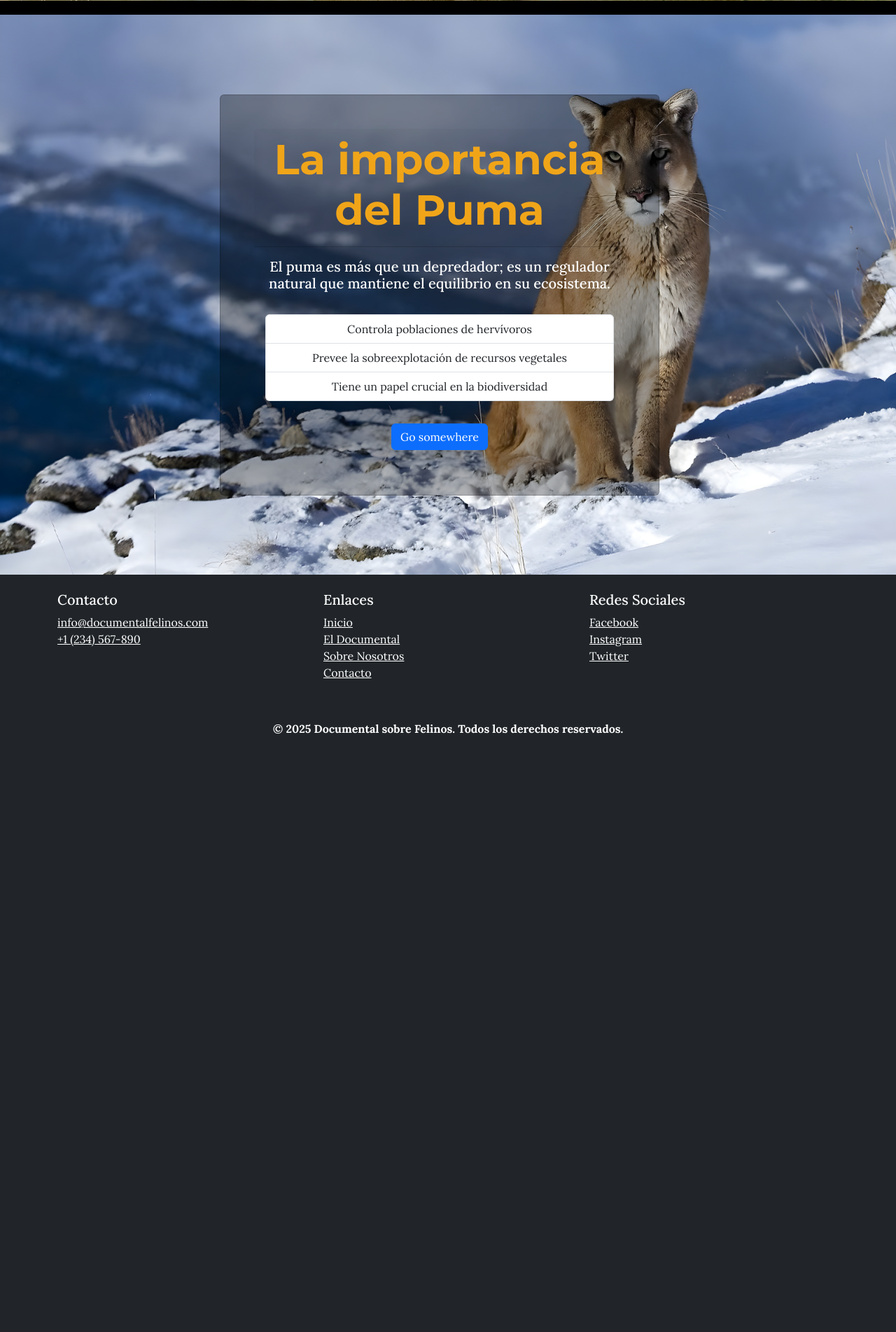
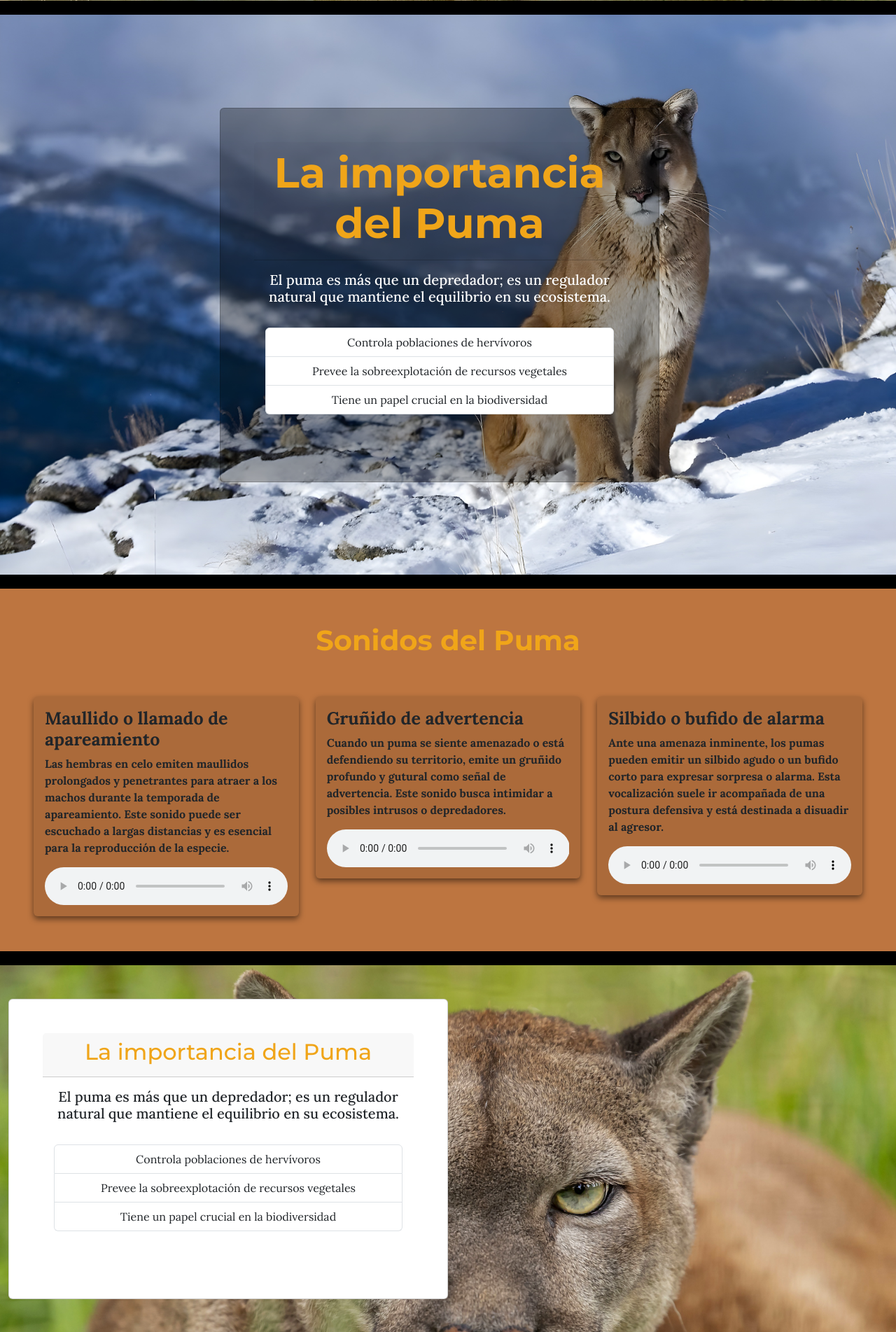
Before and after one commit to AlejndroSG/Grandes_Felinos, a PHP site: page /puma.php in a window 1280 px wide. Shown: the part 799-2702 px from the top of the page at 70% size. Before the commit the page ends 1848 px from the top, so only its background shows below. Run offline with PHP 8.4, Linux system fonts and the light colour scheme.

Commit message:
2025-01-16

```diff
--- a/puma.php
+++ b/puma.php
@@ -32,7 +32,62 @@
                                     <li class="list-group-item">Tiene un papel crucial en la biodiversidad</li>
                                 </ul>
                             </p>
-                            <a href="#" class="btn btn-primary">Go somewhere</a>
+                        </div>
+                    </div>
+                </div>
+            </div>
+        </section>
+        <section class="container-fluid px-5" id="sonidosPuma">
+            <div class="row">
+                <div class="col-12 mb-5 fs-5">
+                    <h2 class="text-center">Sonidos del Puma</h2>
+                </div>
+                <div class="col-sm-4 mb-3 mb-sm-0">
+                    <div class="card">
+                    <div class="card-body">
+                        <h5 class="card-title">Maullido o llamado de apareamiento</h5>
+                        <p class="card-text">Las hembras en celo emiten maullidos prolongados y penetrantes para atraer a los machos durante la temporada de apareamiento. Este sonido puede ser escuchado a largas distancias y es esencial para la reproducción de la especie.
+                        </p>
+                        <audio src="./audiosMP3/puma/maullarPuma.mp3" controls class="w-100"></audio>
+                    </div>
+                    </div>
+                </div>
+                <div class="col-sm-4">
+                    <div class="card">
+                    <div class="card-body">
+                        <h5 class="card-title">Gruñido de advertencia</h5>
+                        <p class="card-text">Cuando un puma se siente amenazado o está defendiendo su territorio, emite un gruñido profundo y gutural como señal de advertencia. Este sonido busca intimidar a posibles intrusos o depredadores.</p>
+                        <audio src="./audiosMP3/puma/rugir.mp3" controls class="w-100"></audio>
+                    </div>
+                    </div>
+                </div>
+                <div class="col-sm-4">
+                    <div class="card">
+                    <div class="card-body">
+                        <h5 class="card-title">Silbido o bufido de alarma</h5>
+                        <p class="card-text">Ante una amenaza inminente, los pumas pueden emitir un silbido agudo o un bufido corto para expresar sorpresa o alarma. Esta vocalización suele ir acompañada de una postura defensiva y está destinada a disuadir al agresor.</p>
+                        <audio src="./audiosMP3/puma/Buffar.mp3" controls class="w-100"></audio>
+                    </div>
+                    </div>
+                </div>
+            </div>
+        </section>
+        <section class="container-fluid" id="datosCuriosos">
+            <div class="row"></div>
+                <div class="col-md-6 text-center py-5 text-white">
+                    <div class="card p-5">
+                        <div class="card-header">
+                            <h2>La importancia del Puma</h2>
+                        </div>
+                        <div class="card-body">
+                            <h5 class="card-title">El puma es más que un depredador; es un regulador natural que mantiene el equilibrio en su ecosistema.</h5>
+                            <p class="card-text">
+                                <ul class="list-group text-center py-3">
+                                    <li class="list-group-item">Controla poblaciones de hervívoros</li>
+                                    <li class="list-group-item">Prevee la sobreexplotación de recursos vegetales</li>
+                                    <li class="list-group-item">Tiene un papel crucial en la biodiversidad</li>
+                                </ul>
+                            </p>
                         </div>
                     </div>
                 </div>
--- a/style.css
+++ b/style.css
@@ -299,6 +299,10 @@ h2{
     color: #f0c419; /* Dorado */
   }
 
+  section+section{
+    margin-top: 20px;
+  }
+
   #bannerPuma{
     background-image: url('./fotos/Puma/Puma.png');
     background-size: cover;
@@ -349,6 +353,47 @@ h2{
         font-weight:bold;
       }
     }
+  }
+
+  #sonidosPuma{
+    padding: 50px 0;
+    align-content: center;
+    background-color: rgba(189, 117, 64, 1);
+    min-height: 50vh;
+
+    h2{
+      font-size: 40px;
+      font-weight:bold;
+    }
+
+    .card{
+      box-shadow: 0 4px 8px 0 rgba(0, 0, 0, 0.5);
+      background-color: rgba(0, 0, 0, 0.096);
+      border: none;
+    }
+
+    .row div+div .card-body{
+      min-height: 30vh;
+      display: flex;
+      flex-flow: column;
+      justify-content: space-between;
+
+      h5{
+        font-size: 25px;
+        font-weight:bold;
+      }
+    }
+  }
+
+  #datosCuriosos{
+    background: url('./fotos/Puma/Puma3.jpg');
+    background-size: cover;
+    background-position: center;
+    background-repeat: no-repeat;
+    background-attachment: fixed;
+    height: 100vh;
+    /* display: flex; */
+    /* justify-content: center; */
   }
 
 
```
Also changed, not shown: fotos/Puma/puma3.jpg (added), 3 other files.
